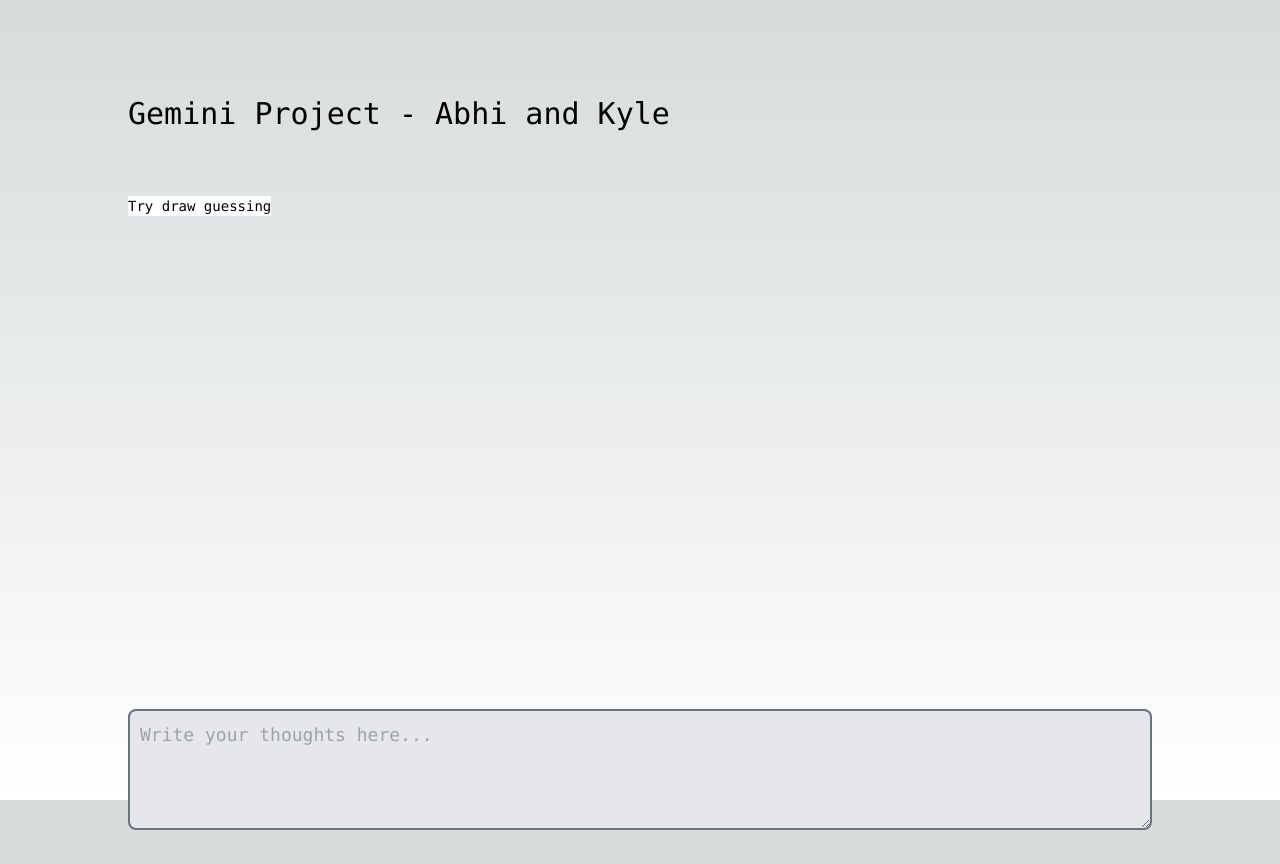
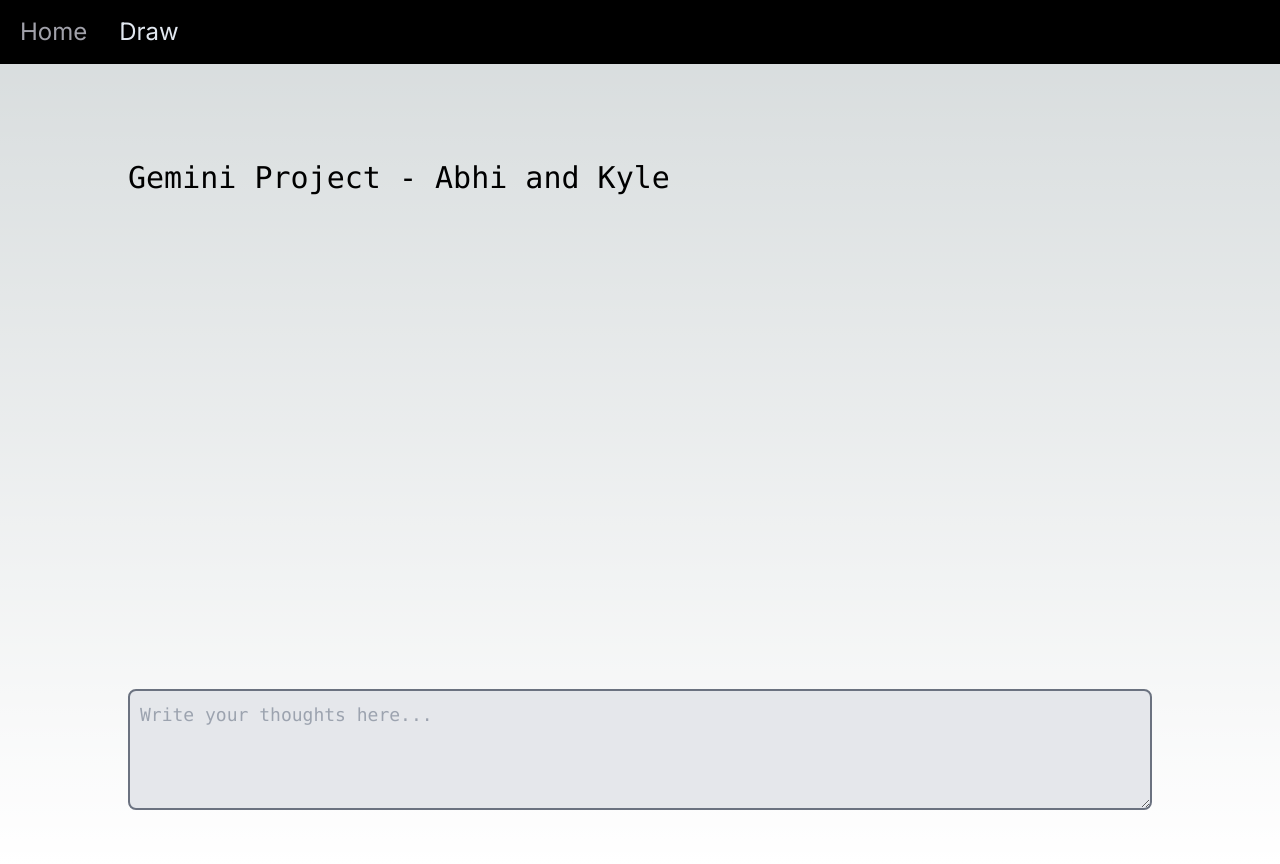
Before and after one commit to abhinavuppala/GeminiProject, a Next.js app in the folder frontend/: page / in a window 1280 px wide. Before the commit the page ends 830 px from the top, so only its background shows below. Built offline with nearby package versions, Linux system fonts and the light colour scheme.

Commit message:
Cleaned up home page by adding NavBar

```diff
--- /dev/null
+++ b/frontend/src/app/components/NavBar.tsx
@@ -0,0 +1,28 @@
+'use client';
+import React from 'react'
+import Link from 'next/link'
+import Image from 'next/image'
+import { usePathname } from 'next/navigation'
+
+const NavBar = () => {
+    const currentPath=usePathname();
+    const links=[
+        {label: 'Home', href:"/"},
+        {label: 'Draw', href:"/draw"},
+    ]
+  return (
+    <nav className="flex py-4 px-5 h-22 w-full justify-between bg-black">
+        <div className="flex items-center justify-center lg:justify-start w-full">
+            <ul className="flex space-x-4 md:space-x-8 text-lg md:text-2xl text-white">
+                {links.map(link =>
+                <Link
+                    key={link.href}
+                    href={link.href}
+                    className={`${link.href===currentPath ? 'text-zinc-400':'text-slate-200'} hover:text-zinc-400 transition-colors`}>{link.label}
+                </Link>)}
+            </ul>
+        </div>
+    </nav>
+  )
+}
+export default NavBar
--- a/frontend/src/app/layout.tsx
+++ b/frontend/src/app/layout.tsx
@@ -1,6 +1,7 @@
 import type { Metadata } from "next";
 import { Inter } from "next/font/google";
 import "./globals.css";
+import NavBar from './components/NavBar'
 
 const inter = Inter({ subsets: ["latin"] });
 
@@ -16,6 +17,7 @@
 }>) {
   return (
     <html lang="en">
+      <NavBar/>
       <body className={inter.className}>{children}</body>
     </html>
   );
--- a/frontend/src/app/page.tsx
+++ b/frontend/src/app/page.tsx
@@ -40,15 +40,6 @@
         <div className = "text-3xl">
           Gemini Project - Abhi and Kyle
         </div>
-
-        <button className="bg-white text-black" onClick={(e) =>
-        {
-            e.preventDefault();
-            window.open('/draw');
-        }}>
-          Try draw guessing
-        </button>
-
         {/* This code chunk is for the ai response to be displayed and flexes on overflow*/ }
         <div className="flex-col-reverse text-2xl h-3/5 overflow-y-scroll">
           <ReactMarkdown>
```
